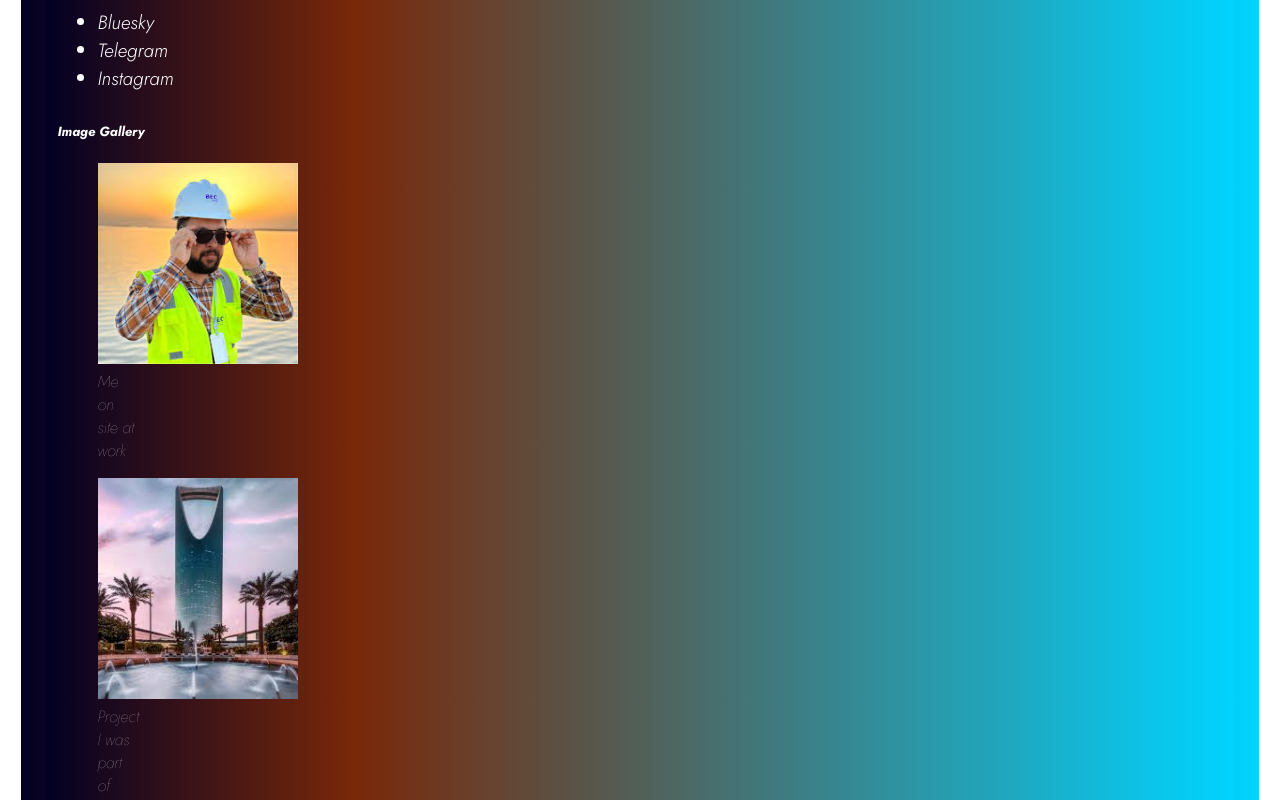
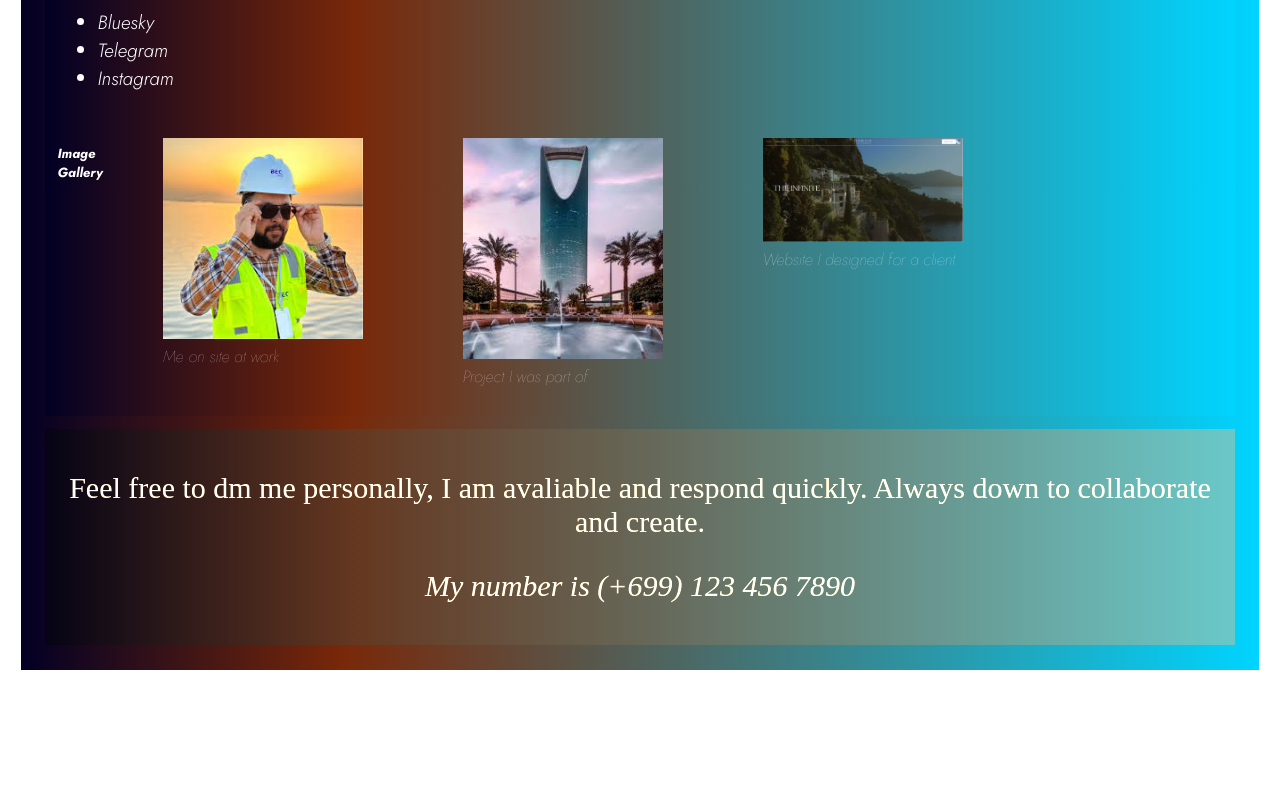
Before and after one commit to UMVdDv/Assignment1, a plain HTML site: page ProfileAssignment.html in a window 1280 px wide. Shown: the part 1080-1880 px from the top of the page. After the commit the page ends 1762 px from the top, so only its background shows below. Drawn offline with Linux system fonts and the light colour scheme.

Commit message:
HTML & CSS Edits
HTML & CSS Edits

```diff
--- a/ProfileAssignment.html
+++ b/ProfileAssignment.html
@@ -19,12 +19,16 @@
                 <!-- Body Area, Displayed -->
         <header>
             <div class = "box0 a a:hover hoverScale filtration p ul jostfont  ">
-                    <h1> <b>Hello, I am John Doe </b></h1>
+                <h1>
+                    <b>
+                        Hello, I am John Doe
+                    </b>
+                </h1>
                 <p>
                     Here you will find my contact information, social links, and work that I have been a part of. It is a glance into who I am , what I do, and how I can connect and help you in whatever ventures you endeavor.
                 </p>
                 <ul>
-                        <a href = "#about">About</a></li>
+                    <a href = "#about"> About</a></li>
                     <a href = "#freelance">Freelance</a></li>
                     <a href = "#projects">Projects</a></li>
                     <a href = "#links">Links</a></li>
@@ -39,9 +43,11 @@
                 <!-- Sec1 for intro-->
                 <section1 id="about">
                     <div class="box em">
-                        <h2><em>
+                        <h2>
+                            <em>
                                 About me:
-                        </em> </h2>
+                            </em>
+                        </h2>
                         <p>
                             I am a 40 year old civil engineer and freelancer living in Riyadh. Connect with me on my socials and get to know my work. You can find my phone number, instagram, telegram, and bluesky below.
                         </p>
@@ -103,7 +109,7 @@
                 </div>
 
                 <!-- Sec5 for images -->
-                 <div class = "images ">
+                <div class = "images">
                 <section5 id="images">
                     <h5>Image Gallery</h5>
                         <figure>
@@ -122,20 +128,19 @@
                         </figure>
                 </section5>
                 </div>
-            </div>
-
 
             </main>
 
-
-            <div class = " filtration hoverScale box0 p em"><footer>
+        <footer>
+            <div class = " filtration hoverScale box0 p em">
                 <p>
                     Feel free to dm me personally, I am avaliable and respond quickly. Always down to collaborate and create.
                 </p>
                 <p> <i>
                     My number is (+699) 123 456 7890
                 </i></p>
-            </footer></div>
+            </div>
+        </footer>
 
     </div>
     </body>
--- a/Test.css
+++ b/Test.css
@@ -18,8 +18,6 @@ div{
     background: rgb(2,0,36);
     background: linear-gradient(90deg, rgba(2,0,36,1) 0%, rgba(121,40,9,1) 26%, rgba(0,212,255,1) 100%);
     color:white;
-
-
 }
 
 /* Main Grouping */
@@ -37,6 +35,12 @@ div{
 
 
 /* Properties and Effects */
+.jostfont {
+    font-family: "Jost", serif;
+    font-weight: 10;
+    font-style: italic;
+}
+
 a {
     text-decoration: none;
     color: white;
@@ -49,28 +53,12 @@ a:hover {
     transform: scale(1.25);
 }
 
-.jostfont {
-    font-family: "Jost", serif;
-    font-optical-sizing: auto;
-    font-weight: 10;
-    font-style: italic;
-}
-
-#images{
-    display: auto;
-    grid-template-columns: (3, 1fr);
-    gap: 10px;
-    max-width: 20%;
-    max-height:20%;
-    width: 10%;
-    height: 10%;
-    display: block;
-}
-
 p {
     font-size: 30px;
 }
- ul{
+
+ul {
+    word-spacing: 25px;
     font-weight: 300;
     font-family:inherit;
     font-size: larger;
@@ -80,6 +68,13 @@ p {
     filter:sepia(50%)
 }
 
+#images{
+    display: flex;
+    gap: 20px;
+    width: 20%;
+    height: 20%;
+}
+
 #links{
     text-decoration:none;
     color: white;
```
Lines whose indentation alone changed are shown as unchanged.
